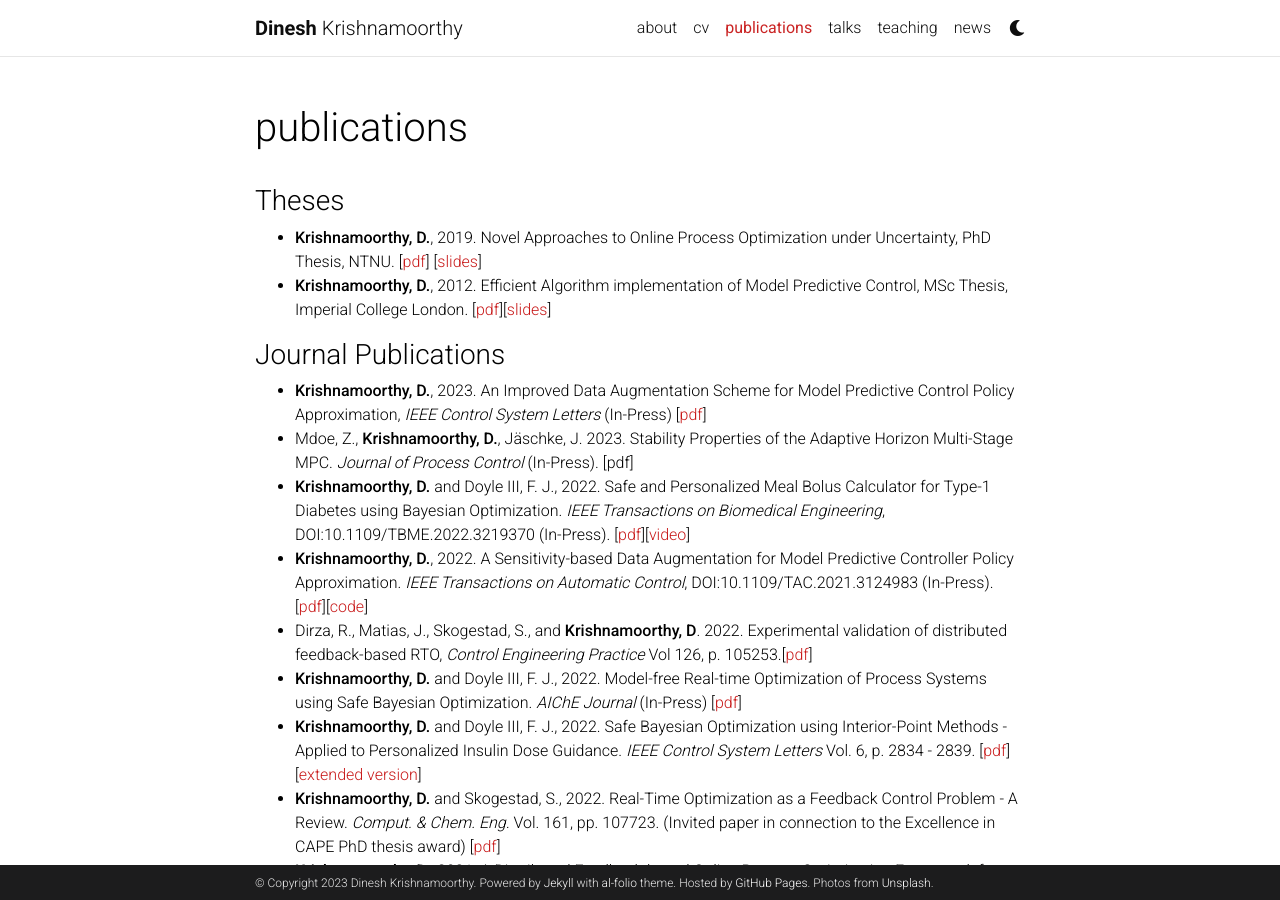
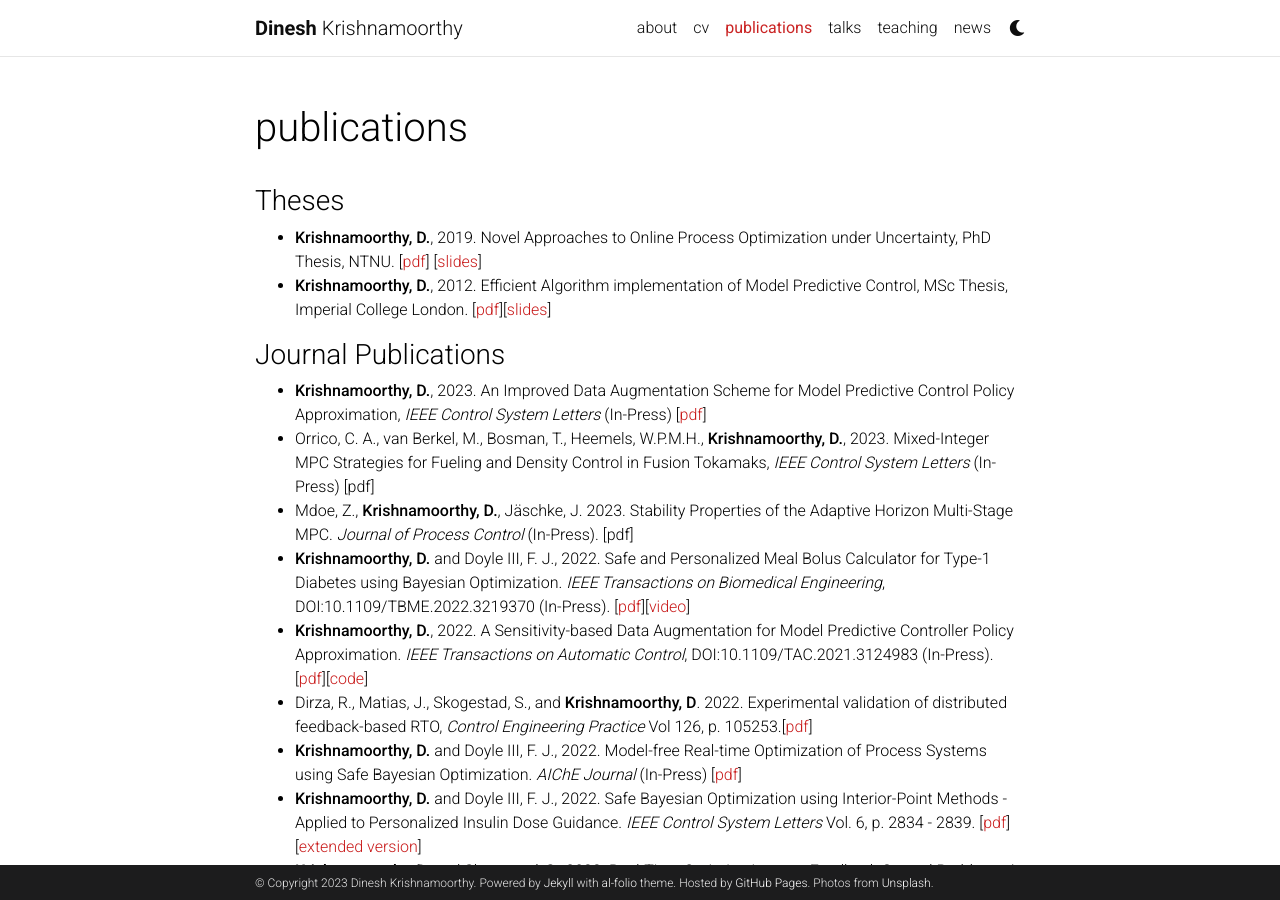
Before and after one commit to dinesh-krishnamoorthy/dinesh-krishnamoorthy.github.io, a Jekyll site: the page built from _pages/publications.md, in a window 1280 px wide and 900 px high. Built offline with Jekyll 4.4.1, drawn with Linux system fonts in a browser that asks for light colours; comment, search, counter and statistics services are not loaded; a style sheet for code colours, icons or effects is not loaded.

Commit message:
Update publications.md with chris's paper

```diff
--- a/_pages/publications.md
+++ b/_pages/publications.md
@@ -16,6 +16,7 @@ nav_order: 2
 
 ### Journal Publications
 * **Krishnamoorthy, D.**, 2023. An Improved Data Augmentation Scheme for Model Predictive Control Policy Approximation, _IEEE Control System Letters_ (In-Press) [[pdf](https://arxiv.org/abs/2303.05607)]
+* Orrico, C. A., van Berkel, M., Bosman, T., Heemels, W.P.M.H., **Krishnamoorthy, D.**, 2023. Mixed-Integer MPC Strategies for Fueling and Density Control in Fusion Tokamaks, _IEEE Control System Letters_ (In-Press) [pdf]
 * Mdoe, Z., **Krishnamoorthy, D.**, Jäschke, J. 2023. Stability Properties of the Adaptive Horizon Multi-Stage MPC. _Journal of Process Control_ (In-Press). [pdf]
 * **Krishnamoorthy, D.** and Doyle III, F. J., 2022.  Safe and Personalized Meal Bolus Calculator for Type-1 Diabetes using Bayesian Optimization. _IEEE Transactions on Biomedical Engineering_, DOI:10.1109/TBME.2022.3219370 (In-Press). [[pdf](https://www.dropbox.com/s/zjmp8uzozj3lqsl/main_BolusCalculator.pdf?dl=0)][[video](https://youtu.be/VMV64__1I8A)]
 * **Krishnamoorthy, D.**, 2022. A Sensitivity-based Data Augmentation for Model Predictive Controller Policy Approximation. _IEEE Transactions on Automatic Control_, DOI:10.1109/TAC.2021.3124983 (In-Press). [[pdf](https://arxiv.org/pdf/2009.07398.pdf)][[code](https://github.com/dinesh-krishnamoorthy/Sensitivity-DataAugmentation)]
```
